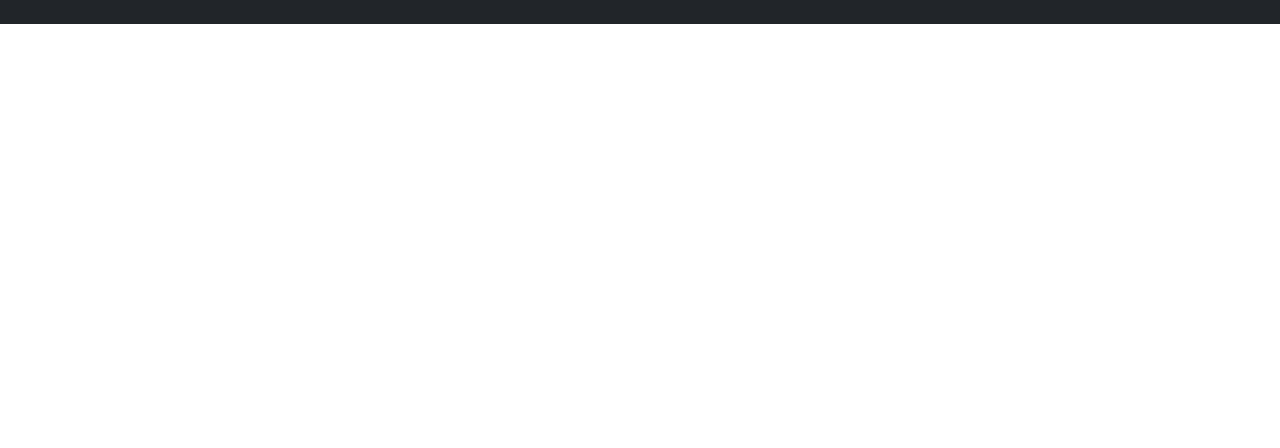
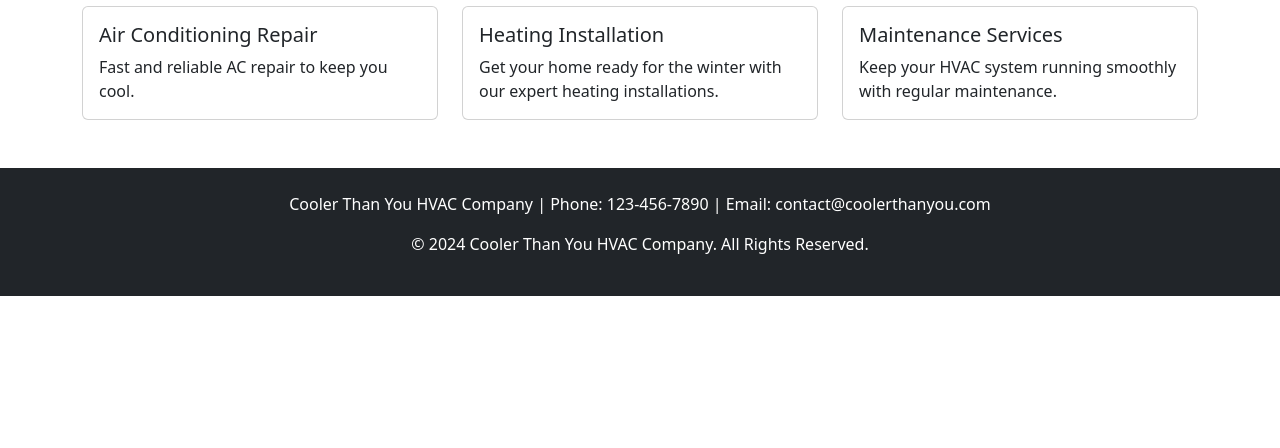
Before and after one commit to DrAcula27/hvac_site, a website: page views/index.html in a window 1280 px wide. Shown: the part 352-800 px from the top of the page. Drawn offline with nearby package versions, Linux system fonts and the light colour scheme.

Commit message:
add services section

```diff
--- a/views/index.html
+++ b/views/index.html
@@ -62,6 +62,47 @@
       </div>
     </section>
 
+    <!-- Services Section -->
+    <section id="services" class="p-5">
+      <div class="container">
+        <h2 class="text-center">Our Services</h2>
+        <div class="row mt-4">
+          <div class="col-md-4">
+            <div class="card">
+              <div class="card-body">
+                <h5 class="card-title">Air Conditioning Repair</h5>
+                <p class="card-text">
+                  Fast and reliable AC repair to keep you cool.
+                </p>
+              </div>
+            </div>
+          </div>
+          <div class="col-md-4">
+            <div class="card">
+              <div class="card-body">
+                <h5 class="card-title">Heating Installation</h5>
+                <p class="card-text">
+                  Get your home ready for the winter with our expert
+                  heating installations.
+                </p>
+              </div>
+            </div>
+          </div>
+          <div class="col-md-4">
+            <div class="card">
+              <div class="card-body">
+                <h5 class="card-title">Maintenance Services</h5>
+                <p class="card-text">
+                  Keep your HVAC system running smoothly with regular
+                  maintenance.
+                </p>
+              </div>
+            </div>
+          </div>
+        </div>
+      </div>
+    </section>
+
     <!-- Footer -->
     <footer id="contact" class="bg-dark text-white text-center p-4">
       <div class="container">
```
